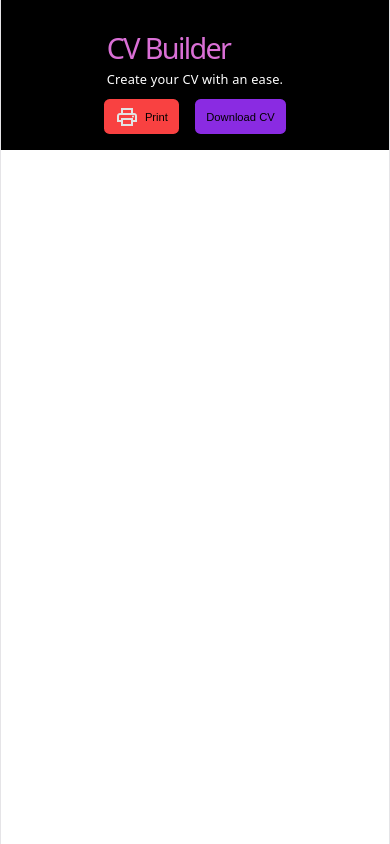
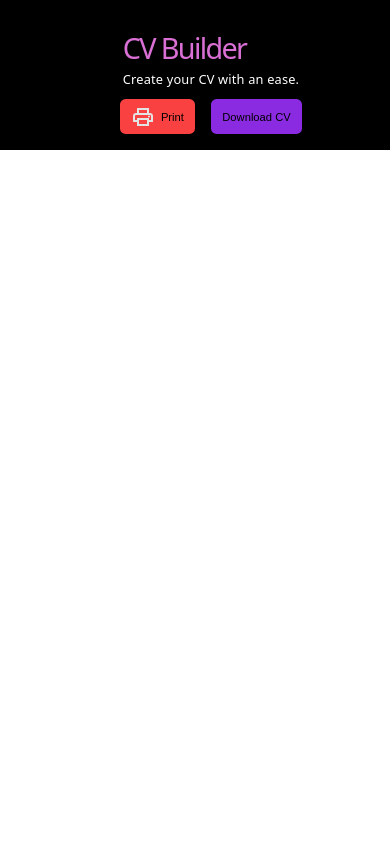
Before and after one commit to Mayank789947/cv-builder-app, a React (Vite) app: page / in a window 390 px wide. Built offline with nearby package versions, Linux system fonts and the light colour scheme.

Commit message:
Modify some CSS styles
modify some css styles to make it more responsive on all the devices

```diff
--- a/src/App.css
+++ b/src/App.css
@@ -11,7 +11,7 @@
   color: white;
   justify-content: space-between;
   align-items: center;
-  padding: 0 6em 1em;
+  padding: 0 8em 1em;
   grid-area: 1 / 1 / 2 / 3;
 }
 
@@ -29,7 +29,6 @@
 .header-right {
   display: flex;
   gap: 1em;
-  margin-inline-end: 1.3em;
 }
 
 .header-right>button {
@@ -62,7 +61,7 @@
 
 .main-content {
   display: grid;
-  grid-template-columns: 350px 1fr;
+  grid-template-columns: 1.5fr 4fr;
   gap: 2rem;
 
   padding: 2rem;
@@ -404,14 +403,16 @@ input:hover {
 
 @media (max-width: 900px) {
 
+  .header {
+    padding: 0 3em 1em;
+  }
+
   .main-content {
-    grid-template-columns: 1fr;
     margin-top: 1em;
     margin-left: 0;
   }
 
   .form-panel {
-    width: 100%;
     position: initial;
   }
 
@@ -445,12 +446,19 @@ input:hover {
     display: flex;
     flex-direction: column;
     align-items: center;
-
     gap: 0.5em;
 
     min-height: fit-content;
 
-    padding: 1rem;
+    padding: 1rem 0 1rem 2rem;
+  }
+
+  .main-content {
+    display: grid;
+    grid-template-columns: 1fr;
+    align-items: center;
+    width: 100%;
+    margin: 3em 1em 1em;
   }
 
   .header-right {
--- a/src/index.css
+++ b/src/index.css
@@ -59,7 +59,7 @@ body {
   max-width: 100%;
   margin: 0 auto;
   text-align: center;
-  border-inline: 1px solid var(--border);
+  /* border-inline: 1px solid var(--border); */
   min-height: 100svh;
   display: flex;
   flex-direction: column;
```
